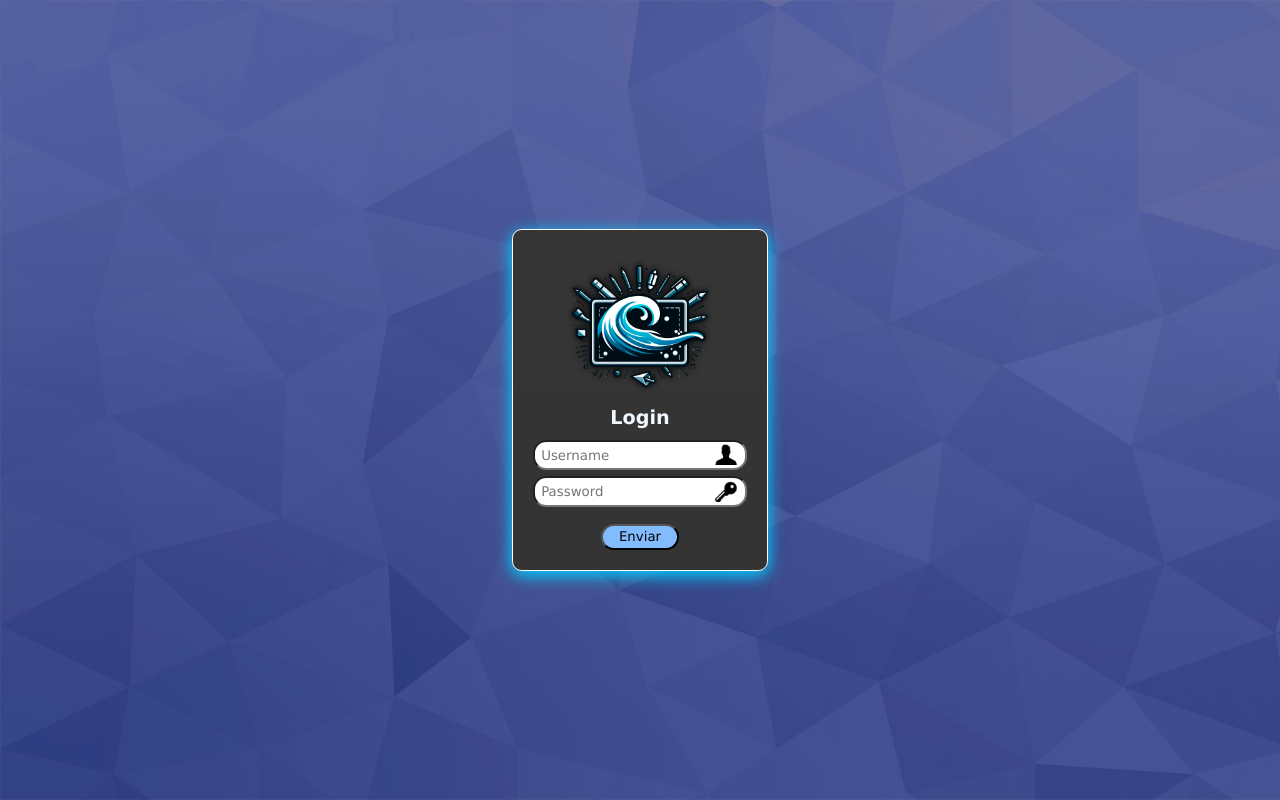
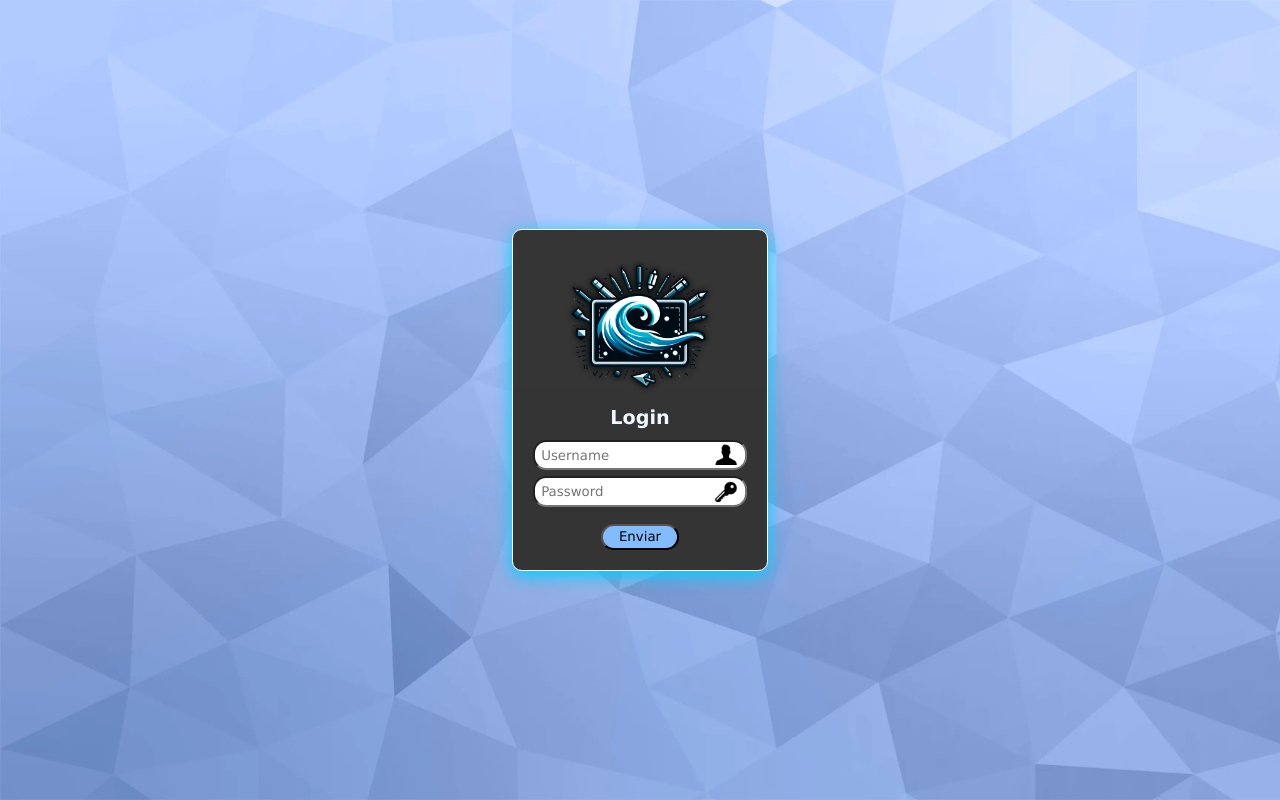
Before and after one commit to Reiax9/Proyecto-Final, a PHP site: page / in a window 1280 px wide. Run offline with PHP 8.4, Linux system fonts and the light colour scheme.

Commit message:
Cambio de fondo

```diff
--- a/css/index.css
+++ b/css/index.css
@@ -11,7 +11,7 @@ html {
 
 body {
   margin: auto;
-  background-image: url('/img/wallpaper.png');
+  background-image: url("../img/wallpaper.webp");
   background-size: cover;
   background-repeat: no-repeat;
 
```
